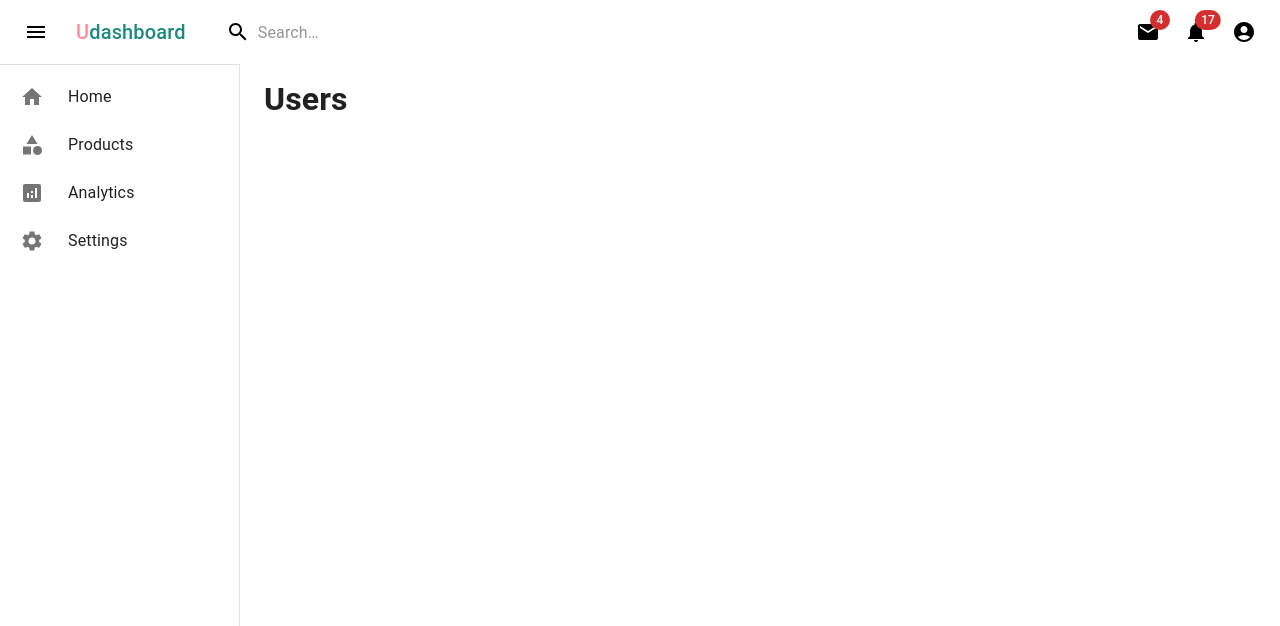
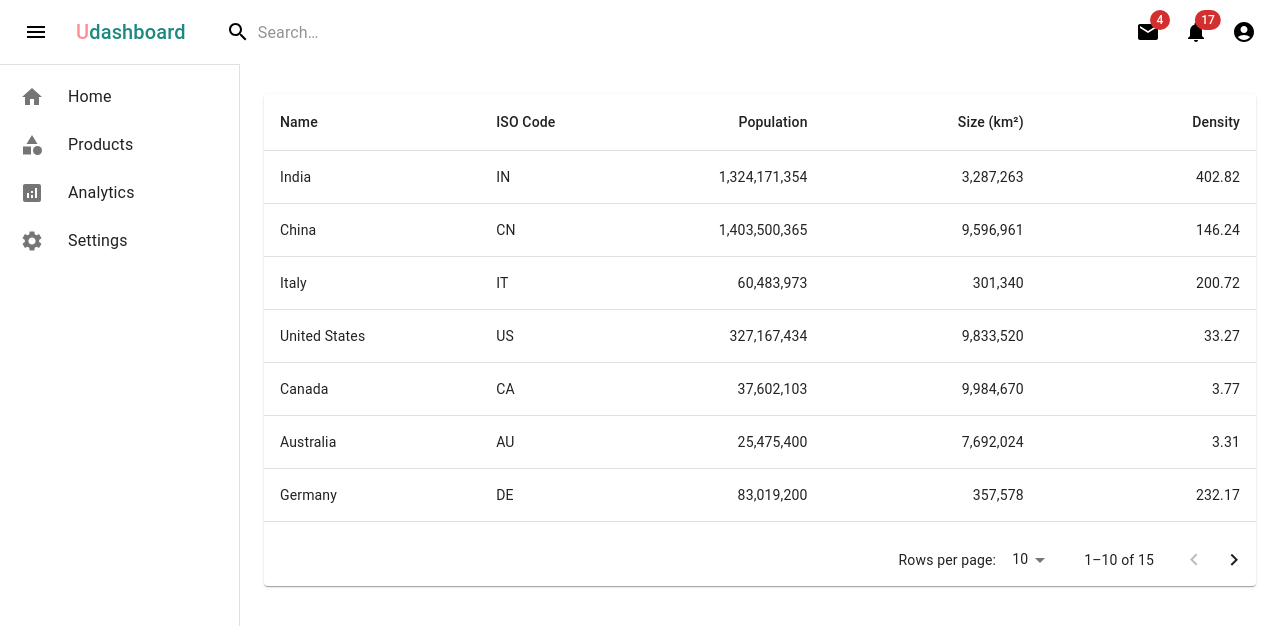
Before and after one commit to shubhamsinha21/UDashboard, a React (Create React App) app: page /products in a window 1280 px wide. Shown: the top 626 px of the page. Built offline with nearby package versions, Linux system fonts and the light colour scheme.

Commit message:
added dataTable

```diff
--- a/src/pages/Products.jsx
+++ b/src/pages/Products.jsx
@@ -1,17 +1,17 @@
 import Sidenav from "../components/Sidenav";
 import { Box } from "@mui/material";
 import Navbar from "../components/Navbar";
-import ProductsList from "../charts/products/ProductsList";
+import ProductsList from "../products/ProductsList";
 
 export default function Products() {
   return (
     <>
       <Navbar />
-      <Box height={30} />
+      <Box height={70} />
       <Box sx={{ display: "flex" }}>
         <Sidenav />
         <Box component="main" sx={{ flexGrow: 1, p: 3 }}>
-          <h1>Users</h1>
+          <ProductsList />
         </Box>
       </Box>
     </>
--- /dev/null
+++ b/src/products/AddProducts.jsx
@@ -0,0 +1,5 @@
+import React from "react";
+
+export default function AddProducts() {
+  return <div>AddProducts</div>;
+}
--- a/src/products/EditProducts.jsx
+++ b/src/products/EditProducts.jsx
@@ -0,0 +1,5 @@
+import React from "react";
+
+export default function Editproducts() {
+  return <div>Editproducts</div>;
+}
```
